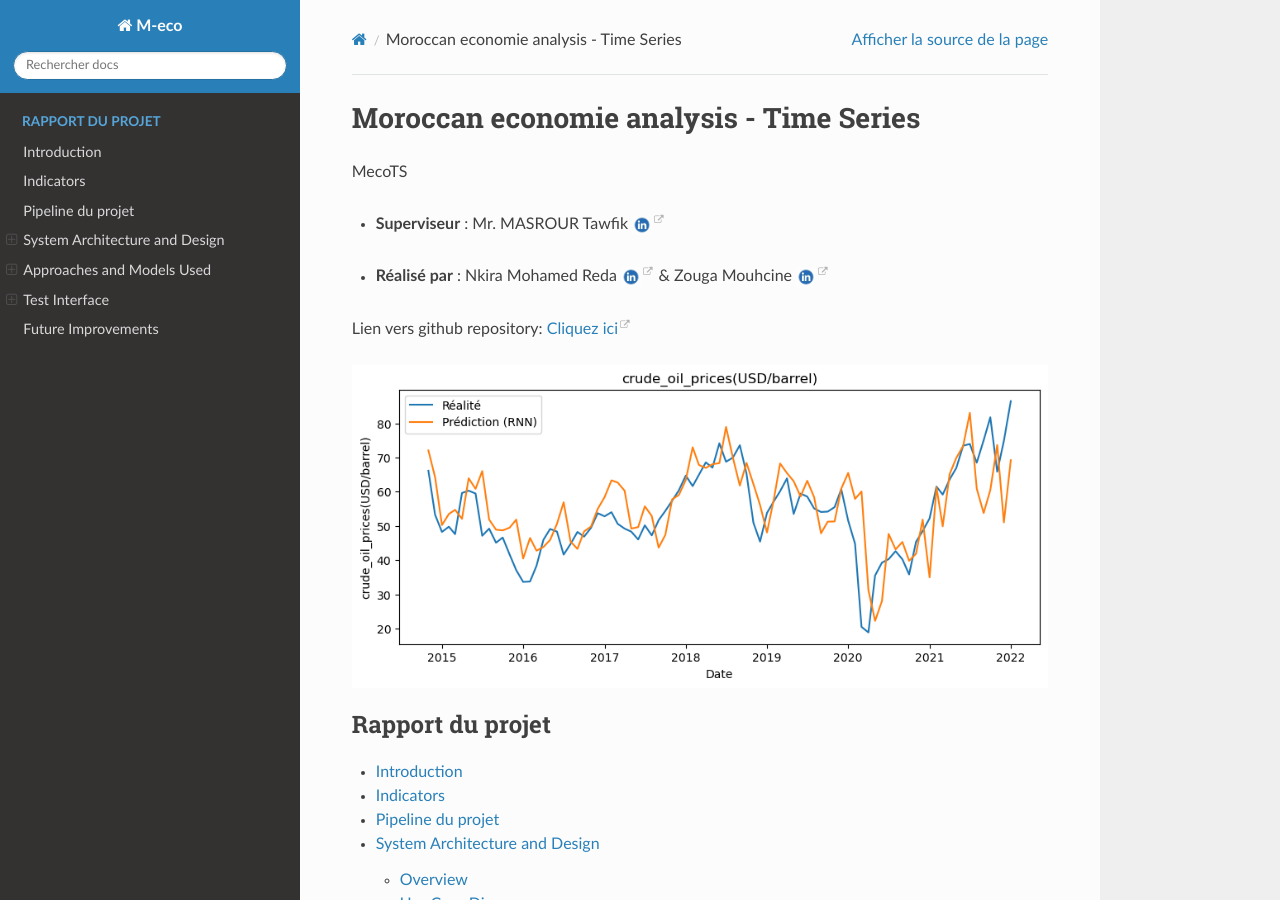
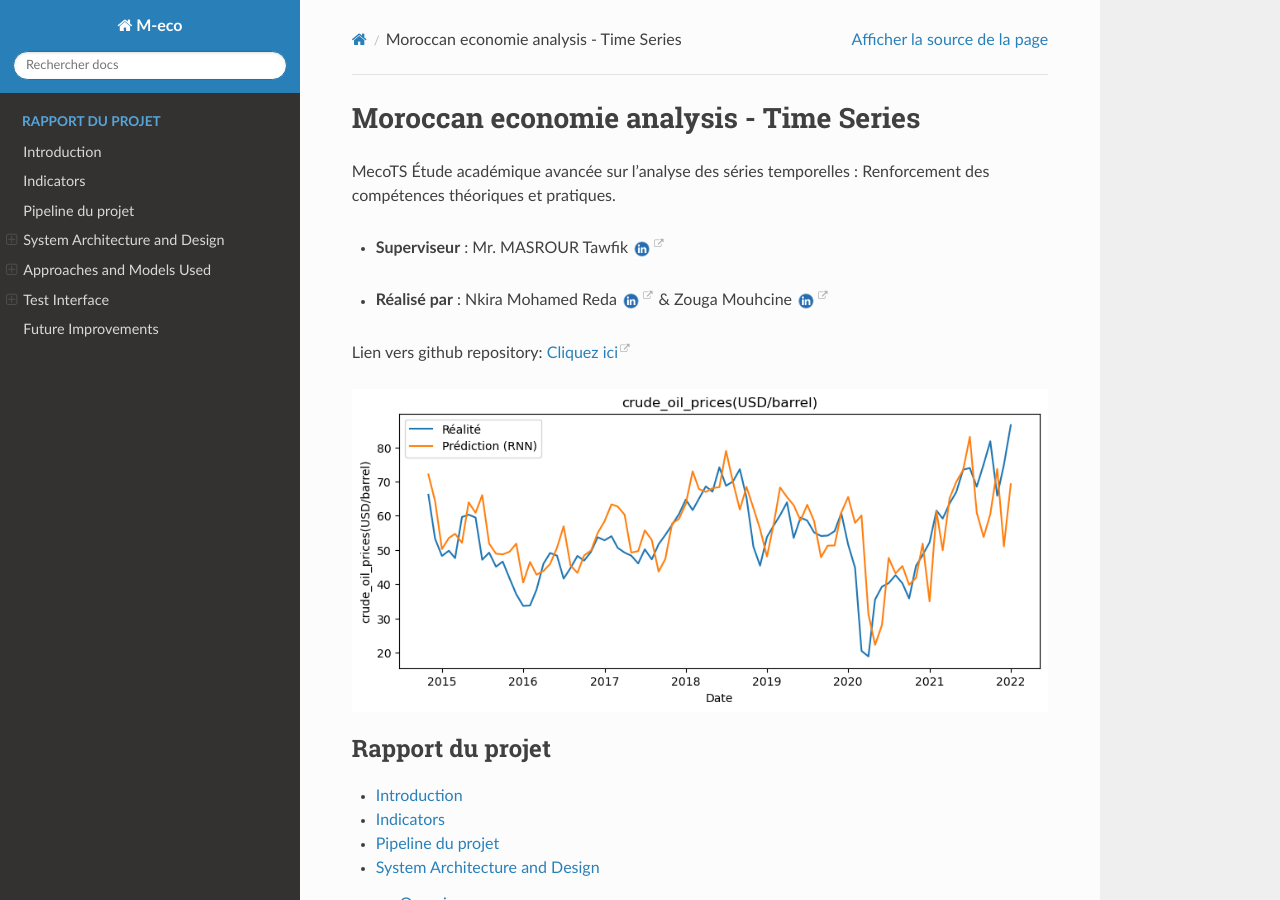
Before and after one commit to med-reda-nk/M_eco, a Sphinx documentation site: the page built from Documentation/index.rst, in a window 1280 px wide and 900 px high. Built offline with Sphinx 7.4.7 and the Read the Docs theme 3.1.0, drawn with Linux system fonts in a browser that asks for light colours.

Commit message:
Update index.rst

```diff
--- a/Documentation/index.rst
+++ b/Documentation/index.rst
@@ -1,8 +1,7 @@
 Moroccan economie analysis - Time Series
-===================================================
+========================================
 MecoTS
-
-
+Étude académique avancée sur l’analyse des séries temporelles : Renforcement des compétences théoriques et pratiques.
 
 - **Superviseur** :  Mr. MASROUR Tawfik |linkedin_Masrour|
 .. |linkedin_Masrour| image:: images/linkedinn.jfif
```
